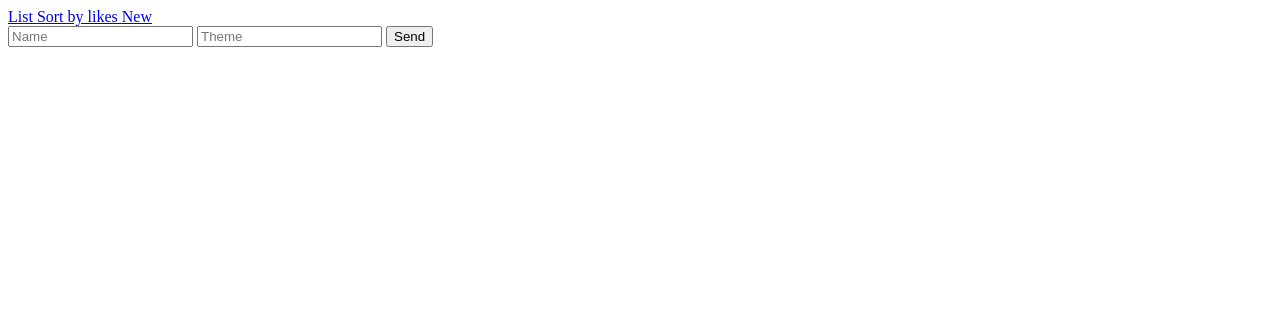
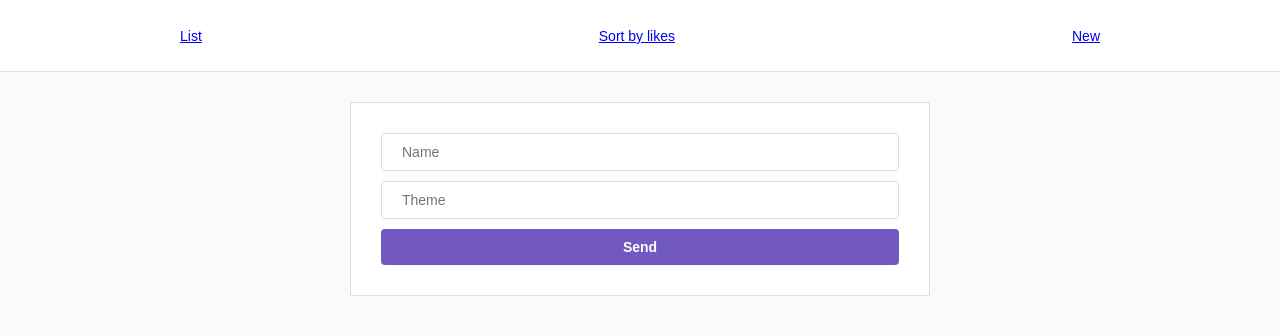
Before and after one commit to maykon-oliveira/deeper-systems-project, a Python web app: template deeper_system_project/templates/new.jinja2 in a window 1280 px wide. Shown: the top 335 px of the page. Run offline with Jinja, Linux system fonts and the light colour scheme; the template is opened without the code that fills it, so the values that code supplies are empty; some libraries are stand-ins or nearby versions.

Commit message:
Deu cert','bug css

```diff
--- a/deeper_system_project/templates/layout.jinja2
+++ b/deeper_system_project/templates/layout.jinja2
@@ -7,7 +7,125 @@
 
   <title>Deeper System Videos</title>
   <link rel="stylesheet" href="https://stackpath.bootstrapcdn.com/font-awesome/4.7.0/css/font-awesome.min.css">
-  <link href="{{request.static_url('deeper_system_project:static/theme.css')}}" rel="stylesheet">
+  <style type="text/css">
+    * {
+      margin: 0;
+      padding: 0;
+      outline: 0;
+      box-sizing: border-box;
+    }
+
+    body {
+      background: #fafafa;
+      font: 14px Arial, Helvetiva, sans-serif;
+      -webkit-font-smoothing: antialised !important;
+    }
+
+    header#main-header {
+      background: #fff;
+      height: 72px;
+      border-bottom: 1px solid #ddd;
+    }
+
+    header .header-content {
+      width: 100%;
+      max-width: 980px;
+      margin: 0 auto;
+      height: 72px;
+      padding: 0 30px;
+      display: flex;
+      align-items: center;
+      justify-content: space-between;
+    }
+
+    form#new-post {
+      width: 100%;
+      max-width: 580px;
+      margin: 30px auto 0;
+      padding: 30px;
+      background: #fff;
+      border: 1px solid #ddd;
+
+      display: flex;
+      flex-direction: column;
+    }
+
+    form#new-post input {
+      margin-bottom: 10px;
+    }
+
+    form#new-post input[type=text] {
+      height: 38px;
+      border-radius: 4px;
+      border: 1px solid #ddd;
+      padding: 0 20px;
+      font-size: 14px;
+    }
+
+    form#new-post button {
+      padding: 10px 20px;
+      border-radius: 4px;
+      border: 0;
+      background: #7159c1;
+      color: #FFF;
+      font-size: 14px;
+      font-weight: bold;
+      cursor: pointer;
+    }
+
+    section#post-list {
+      width: 100%;
+      max-width: 580px;
+      margin: 0 auto;
+      padding: 0 30px;
+    }
+
+    section#post-list article {
+      background: #fff;
+      border: 1px solid #ddd;
+      margin-top: 30px;
+    }
+
+    section#post-list article header {
+      padding: 20px;
+      display: flex;
+      align-items: center;
+      justify-content: space-between;
+    }
+
+    .header {
+      display: flex;
+      justify-content: space-between;
+      width: 100%;
+    }
+
+    section#post-list article header .user-info {
+      display: flex;
+      flex-direction: column;
+    }
+
+    section#post-list article header .user-info .place {
+      font-size: 11px;
+      color: #666;
+      margin-top: 3px;
+    }
+
+    section#post-list article footer {
+      padding: 20px;
+    }
+
+    section#post-list article footer .actions {
+      margin-bottom: 10px;
+      display: flex;
+      justify-content: space-around;
+    }
+
+    section#post-list article footer .actions button {
+      background: transparent;
+      border: 0;
+      cursor: pointer;
+    }
+  </style>
 </head>
 
 <body>
```
